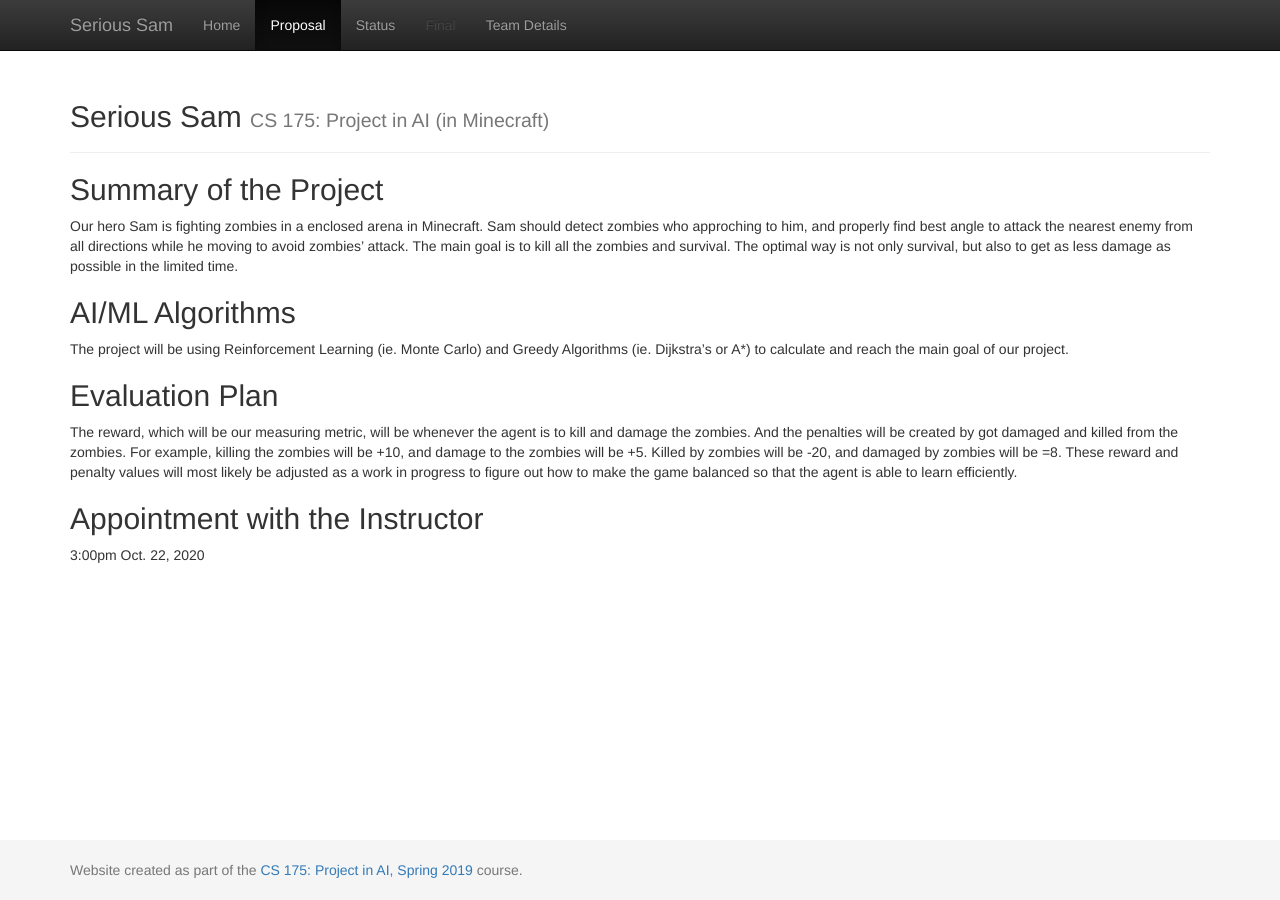
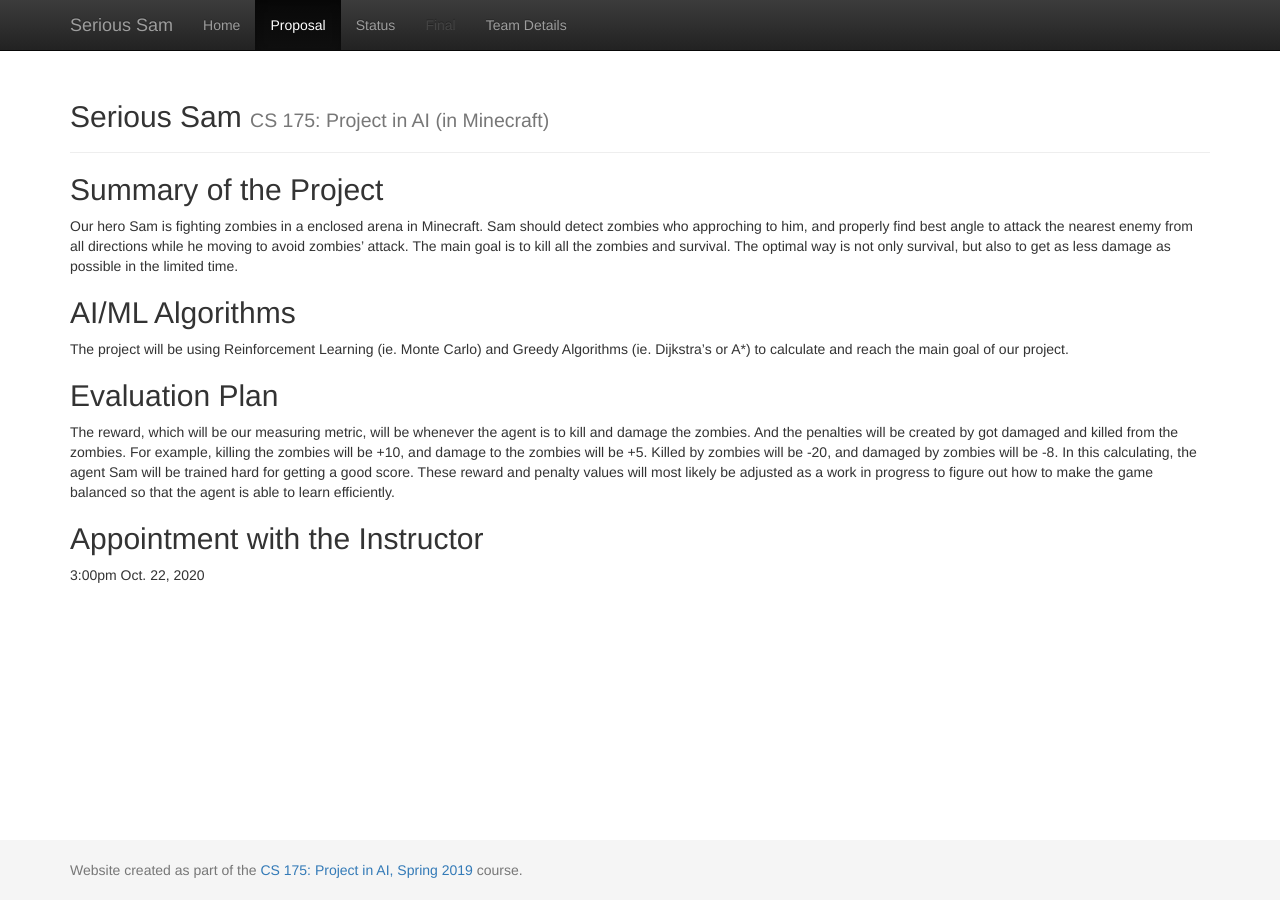
Before and after one commit to Superpanda35/Serious-Sam, a Jekyll site: the page built from docs/proposal.md, in a window 1280 px wide. Built offline with Jekyll 4.4.1, drawn with Linux system fonts in a browser that asks for light colours.

Commit message:
Update proposal.md

```diff
--- a/docs/proposal.md
+++ b/docs/proposal.md
@@ -13,7 +13,7 @@ The project will be using Reinforcement Learning (ie. Monte Carlo) and Greedy Al
 
 ## Evaluation Plan ##
 
-The reward, which will be our measuring metric, will be whenever the agent is to kill and damage the zombies. And the penalties will be created by got damaged and killed from the zombies. For example, killing the zombies will be +10, and damage to the zombies will be +5. Killed by zombies will be -20, and damaged by zombies will be =8. These reward and penalty values will most likely be adjusted as a work in progress to figure out how to make the game balanced so that the agent is able to learn efficiently.
+The reward, which will be our measuring metric, will be whenever the agent is to kill and damage the zombies. And the penalties will be created by got damaged and killed from the zombies. For example, killing the zombies will be +10, and damage to the zombies will be +5. Killed by zombies will be -20, and damaged by zombies will be -8. In this calculating, the agent Sam will be trained hard for getting a good score. These reward and penalty values will most likely be adjusted as a work in progress to figure out how to make the game balanced so that the agent is able to learn efficiently.
 
 ## Appointment with the Instructor ##
 
```
